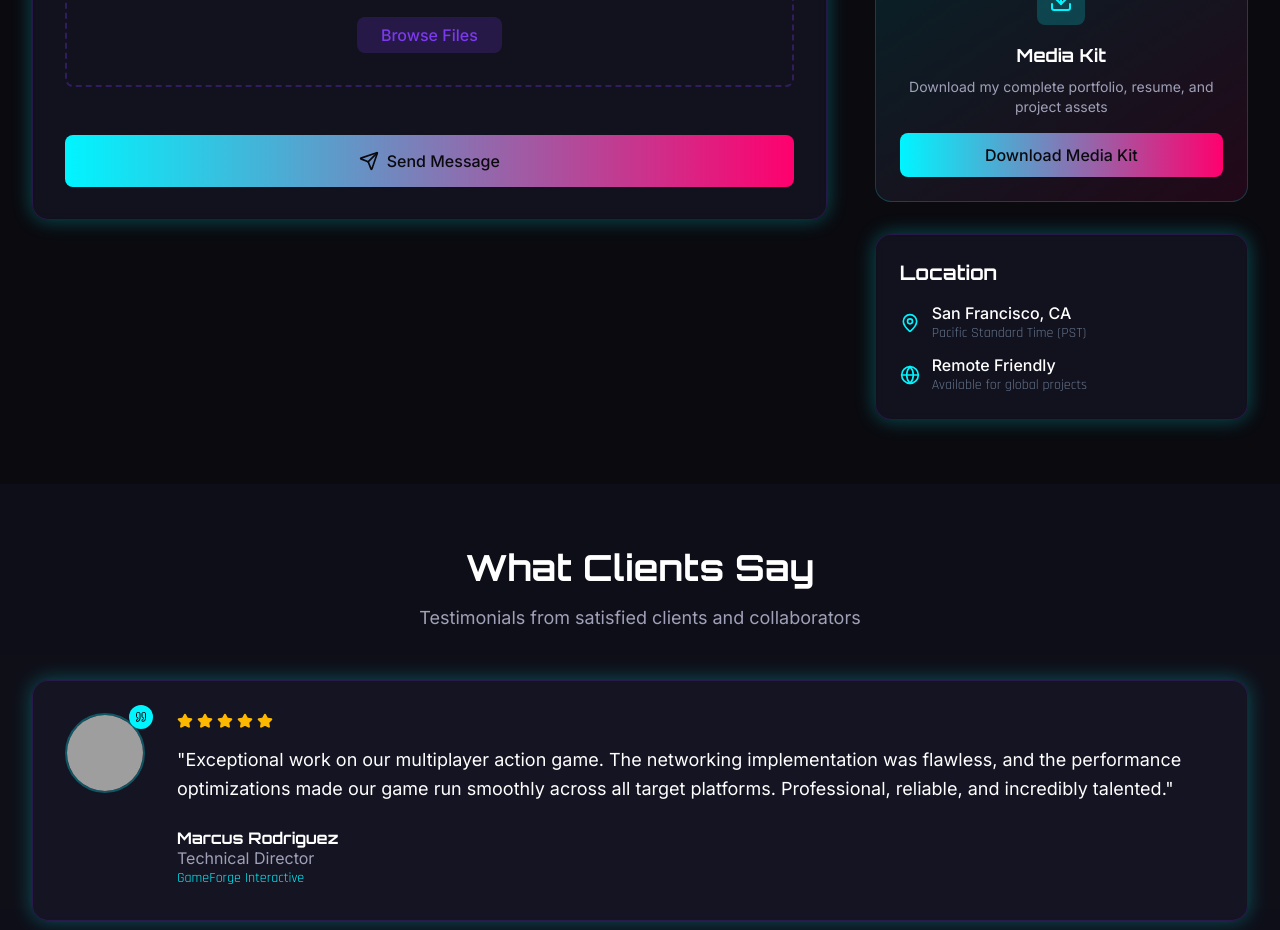
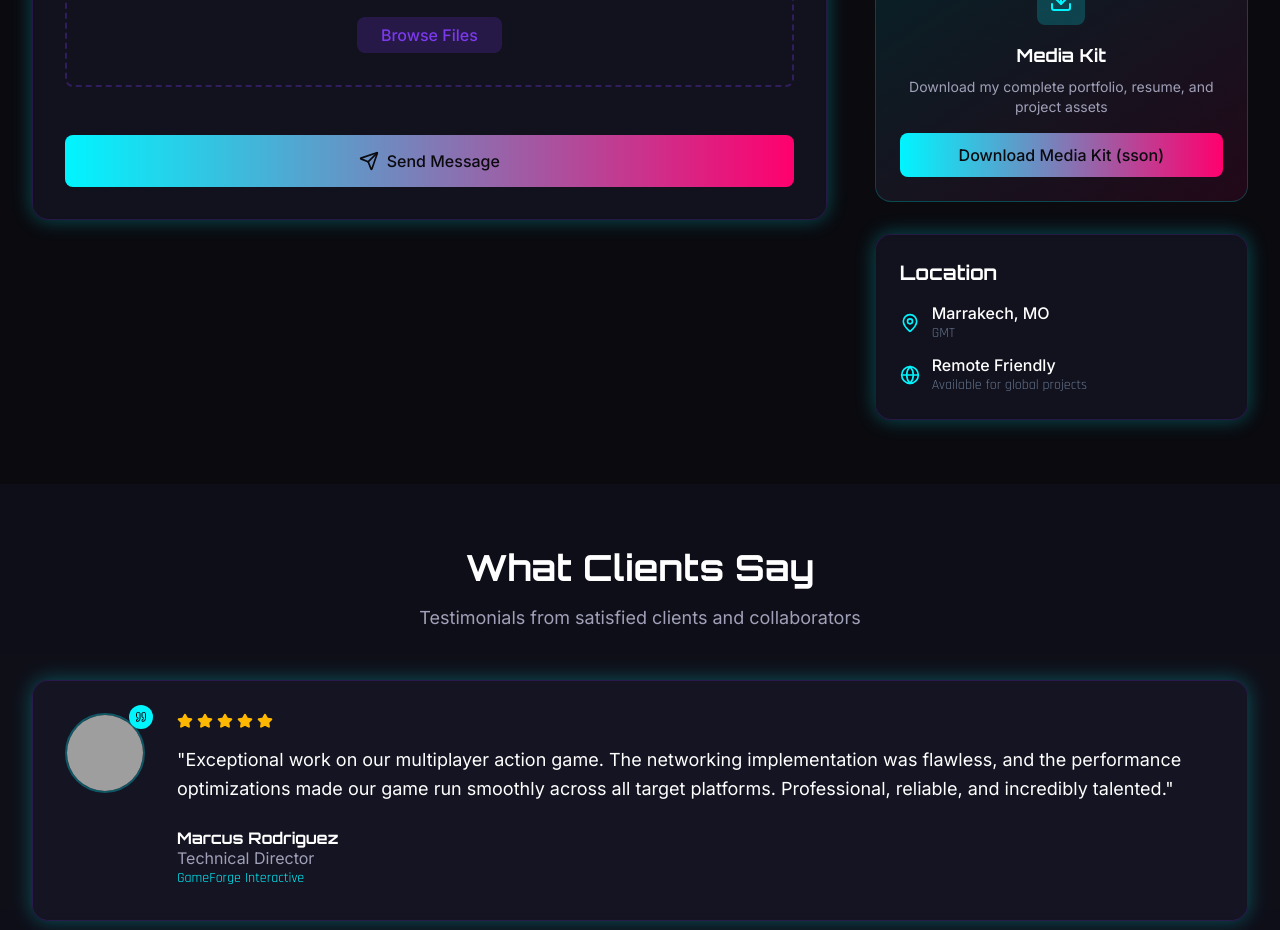
Before and after one commit to hamzadaoud/portfolioasite, a React (Vite) app: page /contact-collaboration-hub in a window 1280 px wide. Shown: the part 2140-3070 px from the top of the page. Built offline with nearby package versions, Linux system fonts and the light colour scheme; grey boxes are pictures that could not be loaded.

Commit message:
Update ContactSidebar.jsx

```diff
--- a/src/pages/contact-collaboration-hub/components/ContactSidebar.jsx
+++ b/src/pages/contact-collaboration-hub/components/ContactSidebar.jsx
@@ -186,7 +186,7 @@ const ContactSidebar = () => {
             Download my complete portfolio, resume, and project assets
           </p>
           <button className="w-full px-4 py-3 bg-gradient-to-r from-primary to-secondary rounded-lg font-body font-medium text-background hover:shadow-neon transition-all duration-300">
-            Download Media Kit
+            Download Media Kit (sson)
           </button>
         </div>
       </div>
@@ -202,10 +202,10 @@ const ContactSidebar = () => {
             <Icon name="MapPin" size={20} className="text-primary" />
             <div>
               <div className="font-body font-medium text-text-primary">
-                San Francisco, CA
+                Marrakech, MO
               </div>
               <div className="font-caption text-sm text-text-tertiary">
-                Pacific Standard Time (PST)
+                GMT
               </div>
             </div>
           </div>
```
